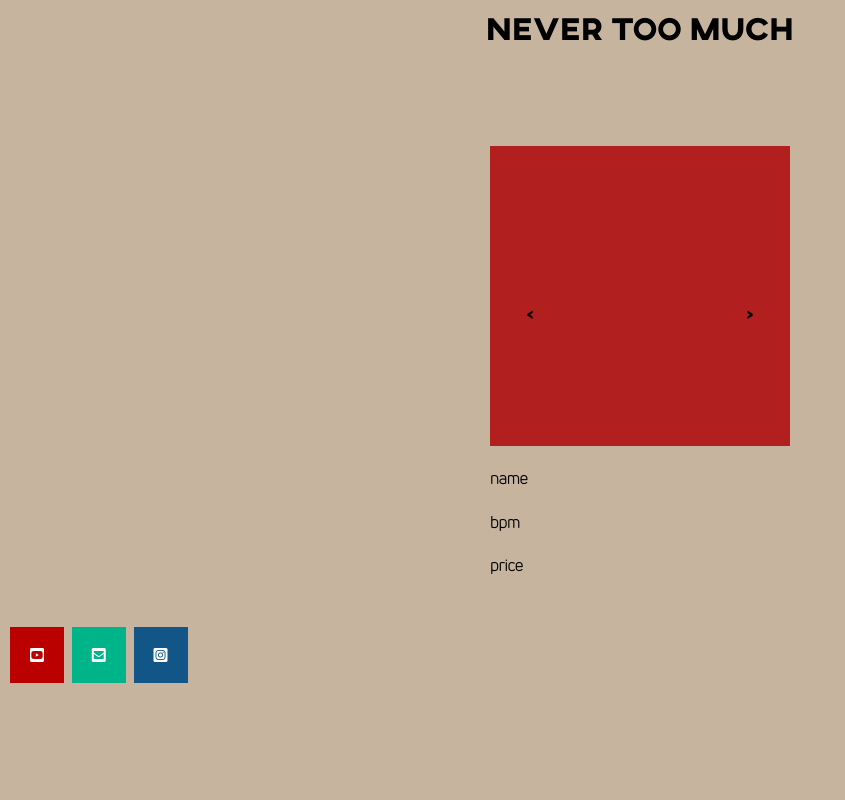
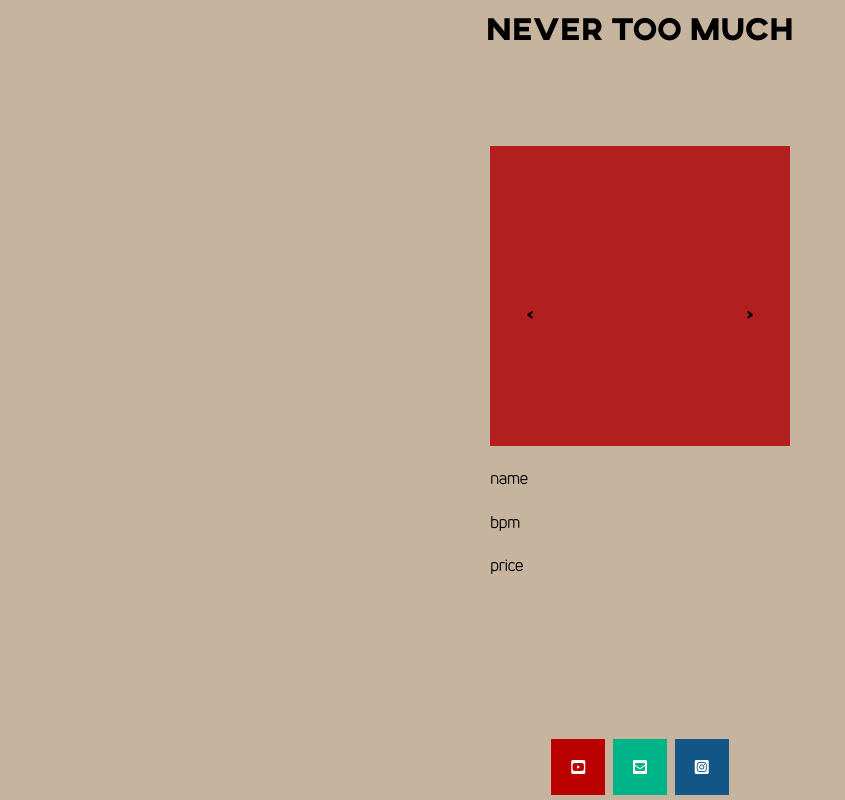
Before and after one commit to StanleyDelva/BeatStore, a plain HTML site: page index.html in a window 1280 px wide. Shown: the whole page, without its empty margins (0-845 px from the left). Drawn offline with Linux system fonts and the light colour scheme.

Commit message:
Changed some of layout

```diff
--- a/index.html
+++ b/index.html
@@ -58,13 +58,11 @@
         </div>
 
     </div>
-    <div class="footer">
+    <footer class="footer">
         <i class="fab fa-youtube-square" href="#"></i>
         <i class="fas fa-envelope-square" href="#"></i>
         <i class="fab fa-instagram-square" href="#"></i>
-
-
-    </div>
+    </footer>
 
     <script src="app.js"></script>
 
--- a/styles.css
+++ b/styles.css
@@ -14,6 +14,7 @@
 body {
     font-family: UniNeueLight;
     background-color: rgb(199, 180, 159);
+    overflow-x: hidden;
 }
 
 h1 {
@@ -47,7 +48,7 @@ h1 {
 
 .container .beatInfo--visible {
     display: block;
-    animation: fadeVisibility 0.8s;
+    animation: fadeVisibility 0.5s;
 }
 
 .container .container-actions {
@@ -90,27 +91,34 @@ h1 {
     text-align: left;
 }
 
+footer {
+    margin: 0%;
+    bottom: 0;
+    position: absolute;
+    width: 100%;
+    overflow: hidden;
+    text-align: center;
+    justify-content: center;
+    justify-items: center;
+    transform: translateX(-8px);
+}
+
 .footer {
-    margin-top: 2%;
-    border-radius: 5px;
-    border-color: white;
+    margin: 0%;
+    overflow: hidden;
+    height: auto;
     padding: 0%;
     justify-content: center;
     align-items: center;
 }
-.fab {
+
+.fab, .fas {
     padding: 20px;
     width: 50;
     margin: 5px 2px;
 }
 
-.fas {
-    padding: 20px;
-    width: 50;
-    margin: 5px 2px;
-}
-
-.fab:hover {
+.fab:hover, .fas:hover {
     cursor: pointer;
     opacity: .7;
 }
```
